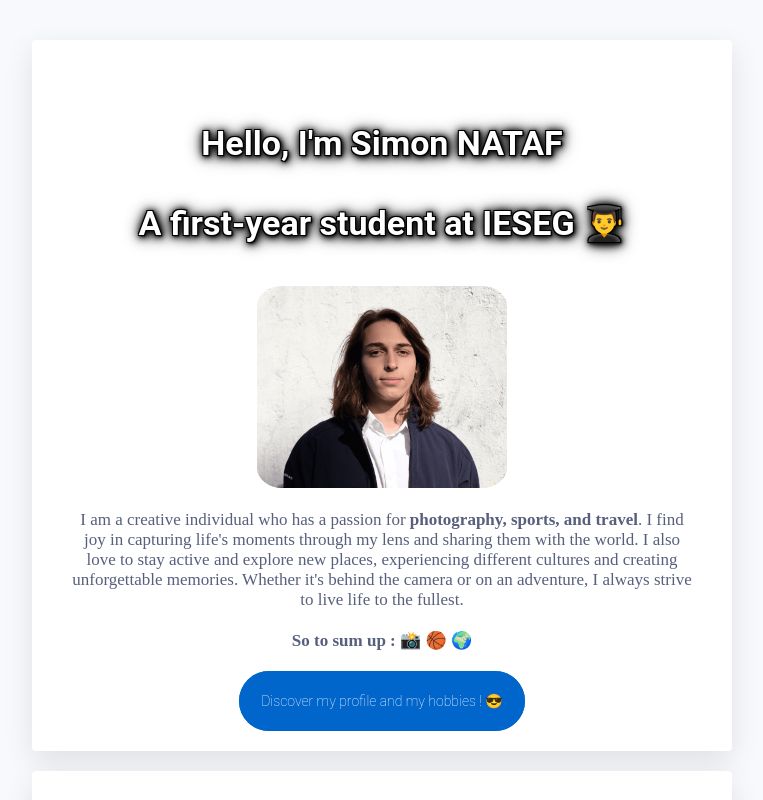
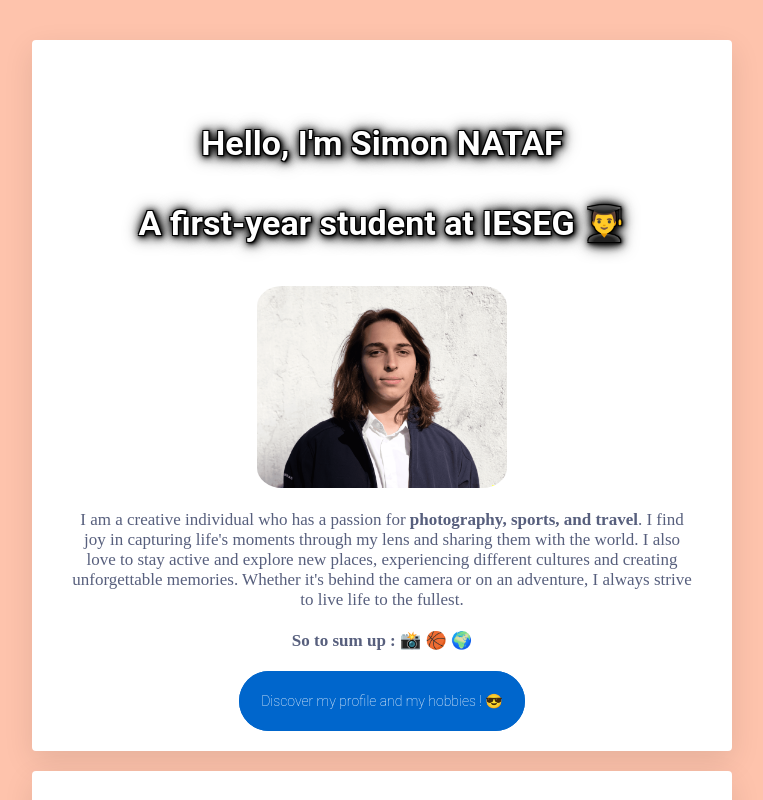
Before and after one commit to SweedoxPro/my-profile, a plain HTML site: page index.html in a window 1280 px wide. Shown: the top 800 px of the page, without its empty margins (258-1021 px from the left). Drawn offline with Linux system fonts and the light colour scheme.

Commit message:
Update style.css

```diff
--- a/style.css
+++ b/style.css
@@ -1,5 +1,5 @@
 body {
-  background: #F7F9FC;
+  background: #FEC3AC;
   color: #575F7D;
   font-family: 'Lora', serif;
   font-size: 17px;
```
